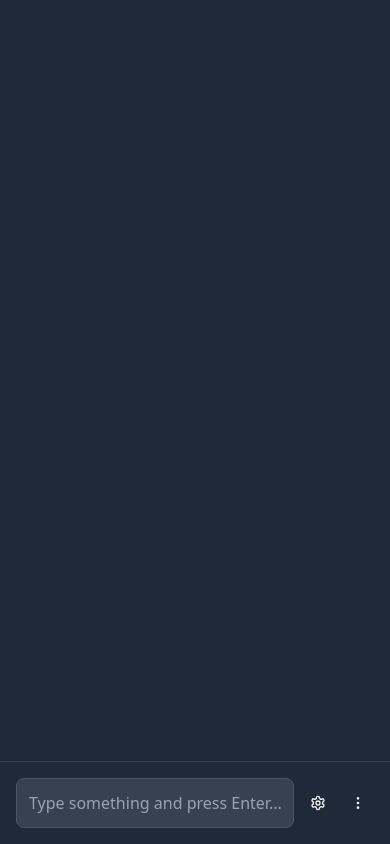
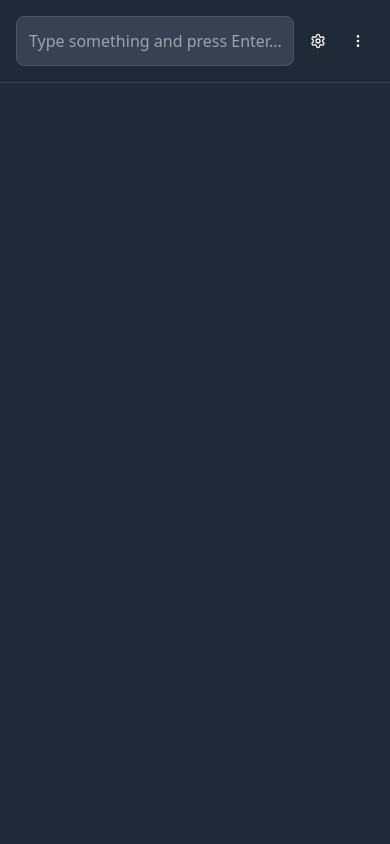
Before and after one commit to tom-james-watson/MuteMate, a React (Vite) app: page / in a window 390 px wide. Built offline with nearby package versions, Linux system fonts and the light colour scheme.

Commit message:
Fix mobile layout

```diff
--- a/src/App.tsx
+++ b/src/App.tsx
@@ -118,42 +118,9 @@ function App() {
         setHistoryItems([]);
     };
 
-    return (
-        <div className="bg-gray-800 text-gray-100 min-h-screen">
-            <div className="flex flex-col h-screen">
-                <div ref={scrollContainerRef} className="overflow-auto flex-1">
-                    <div className="flex flex-col items-center min-h-full">
-                        <div className="w-full max-w-2xl p-4 flex flex-col-reverse">
-                            {historyItems.map((item) => (
-                                <div
-                                    key={item.id}
-                                    className="p-2 mb-2 bg-gray-700 rounded-lg text-gray-100 relative"
-                                >
-                                    <div className="pr-8">{item.text}</div>
-                                    <button
-                                        onClick={() =>
-                                            speak(item.text, item.id)
-                                        }
-                                        className="absolute top-2 right-2 p-1 hover:bg-gray-600 rounded"
-                                    >
-                                        {currentlyPlaying === item.id ? (
-                                            <Square className="w-4 h-4" />
-                                        ) : (
-                                            <Play className="w-4 h-4" />
-                                        )}
-                                    </button>
-                                </div>
-                            ))}
-                        </div>
-                    </div>
-                </div>
-
-                <div className="flex justify-center border-t border-gray-700">
-                    <div className="w-full max-w-2xl p-4 flex items-center space-x-2">
-                        <form
-                            onSubmit={handleSubmit}
-                            className="flex-1 flex space-x-2"
-                        >
+    const inputSection = (
+        <>
+            <form onSubmit={handleSubmit} className="flex-1 flex space-x-2">
                 <input
                     type="text"
                     value={input}
@@ -179,17 +146,13 @@ function App() {
                         </Dialog.Title>
 
                         <div className="mb-4">
-                                        <label className="block mb-2">
-                                            Speed
-                                        </label>
+                            <label className="block mb-2">Speed</label>
                             <select
                                 value={preferences.speed}
                                 onChange={(e) =>
                                     setPreferences((prev) => ({
                                         ...prev,
-                                                    speed: parseFloat(
-                                                        e.target.value,
-                                                    ),
+                                        speed: parseFloat(e.target.value),
                                     }))
                                 }
                                 className="w-full p-2 bg-gray-600 rounded"
@@ -207,9 +170,7 @@ function App() {
                         </div>
 
                         <div className="mb-4">
-                                        <label className="block mb-2">
-                                            Voice
-                                        </label>
+                            <label className="block mb-2">Voice</label>
                             <select
                                 value={preferences.voice}
                                 onChange={(e) =>
@@ -221,10 +182,7 @@ function App() {
                                 className="w-full p-2 bg-gray-600 rounded"
                             >
                                 {voices.map((voice) => (
-                                                <option
-                                                    key={voice.name}
-                                                    value={voice.name}
-                                                >
+                                    <option key={voice.name} value={voice.name}>
                                         {voice.name}
                                     </option>
                                 ))}
@@ -262,6 +220,62 @@ function App() {
                     </DropdownMenu.Content>
                 </DropdownMenu.Portal>
             </DropdownMenu.Root>
+        </>
+    );
+
+    const historySection = historyItems.map((item) => (
+        <div
+            key={item.id}
+            className="p-2 mb-2 bg-gray-700 rounded-lg text-gray-100 relative"
+        >
+            <div className="pr-8">{item.text}</div>
+            <button
+                onClick={() => speak(item.text, item.id)}
+                className="absolute top-2 right-2 p-1 hover:bg-gray-600 rounded"
+            >
+                {currentlyPlaying === item.id ? (
+                    <Square className="w-4 h-4" />
+                ) : (
+                    <Play className="w-4 h-4" />
+                )}
+            </button>
+        </div>
+    ));
+
+    return (
+        <div className="bg-gray-800 text-gray-100 min-h-screen">
+            {/* Mobile layout */}
+            <div className="md:hidden flex flex-col h-screen">
+                <div className="border-b border-gray-700 sticky top-0 bg-gray-800 z-10">
+                    <div className="w-full max-w-2xl p-4 flex items-center space-x-2 mx-auto">
+                        {inputSection}
+                    </div>
+                </div>
+                <div ref={scrollContainerRef} className="flex-1 overflow-auto">
+                    <div className="flex flex-col items-center">
+                        <div className="w-full max-w-2xl p-4 flex flex-col">
+                            {historySection}
+                        </div>
+                    </div>
+                </div>
+            </div>
+
+            {/* Desktop layout */}
+            <div className="hidden md:flex flex-col h-screen">
+                <div
+                    ref={scrollContainerRef}
+                    className="overflow-auto flex-1 flex flex-col justify-end"
+                >
+                    <div className="flex flex-col items-center">
+                        <div className="w-full max-w-2xl p-4 flex flex-col-reverse">
+                            {historySection}
+                        </div>
+                    </div>
+                </div>
+
+                <div className="flex justify-center border-t border-gray-700">
+                    <div className="w-full max-w-2xl p-4 flex items-center space-x-2">
+                        {inputSection}
                     </div>
                 </div>
             </div>
```
Also changed, not shown: 1 other file (tests, documents, lock files or other folders). Lines whose indentation alone changed are shown as unchanged.
